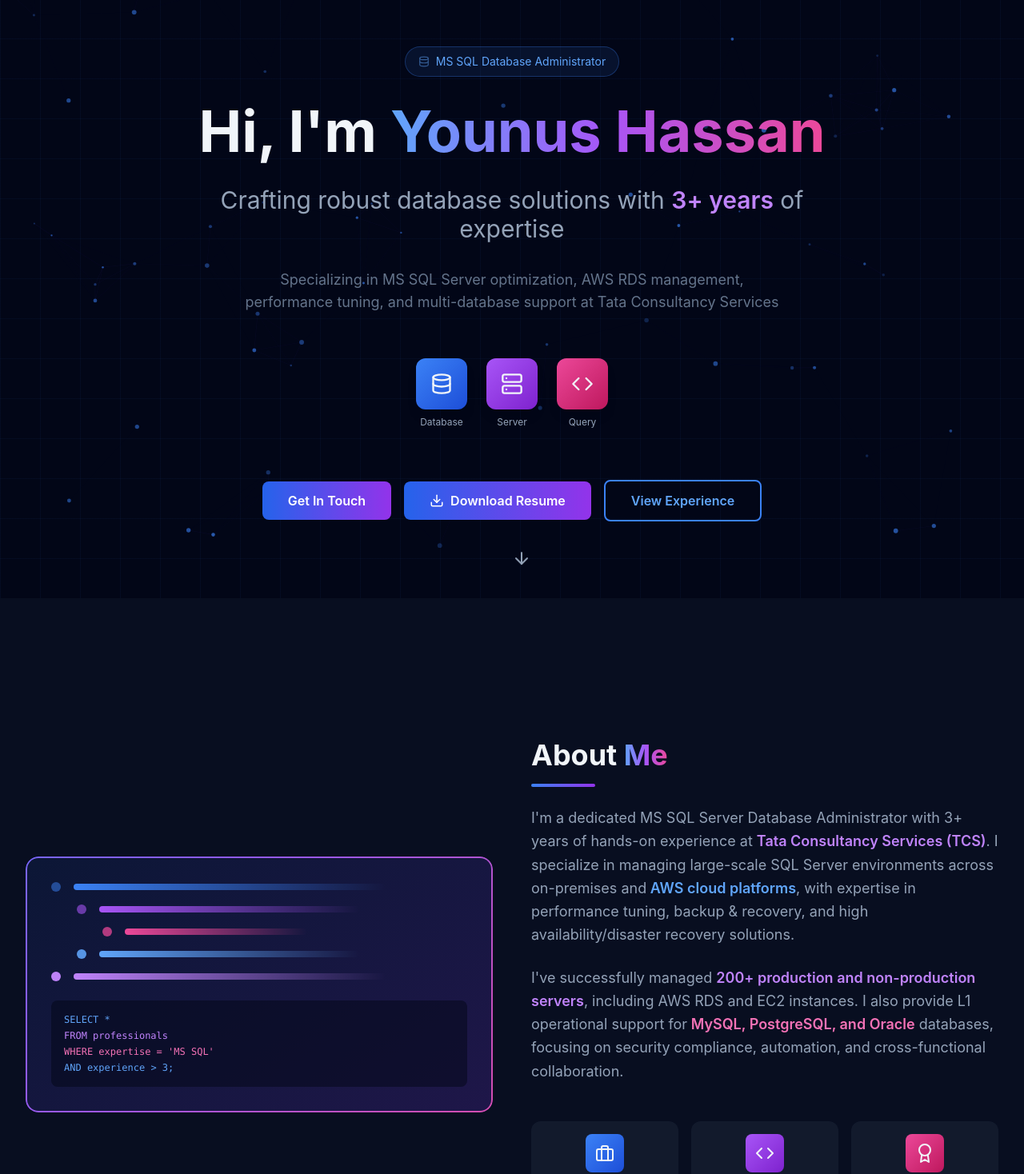
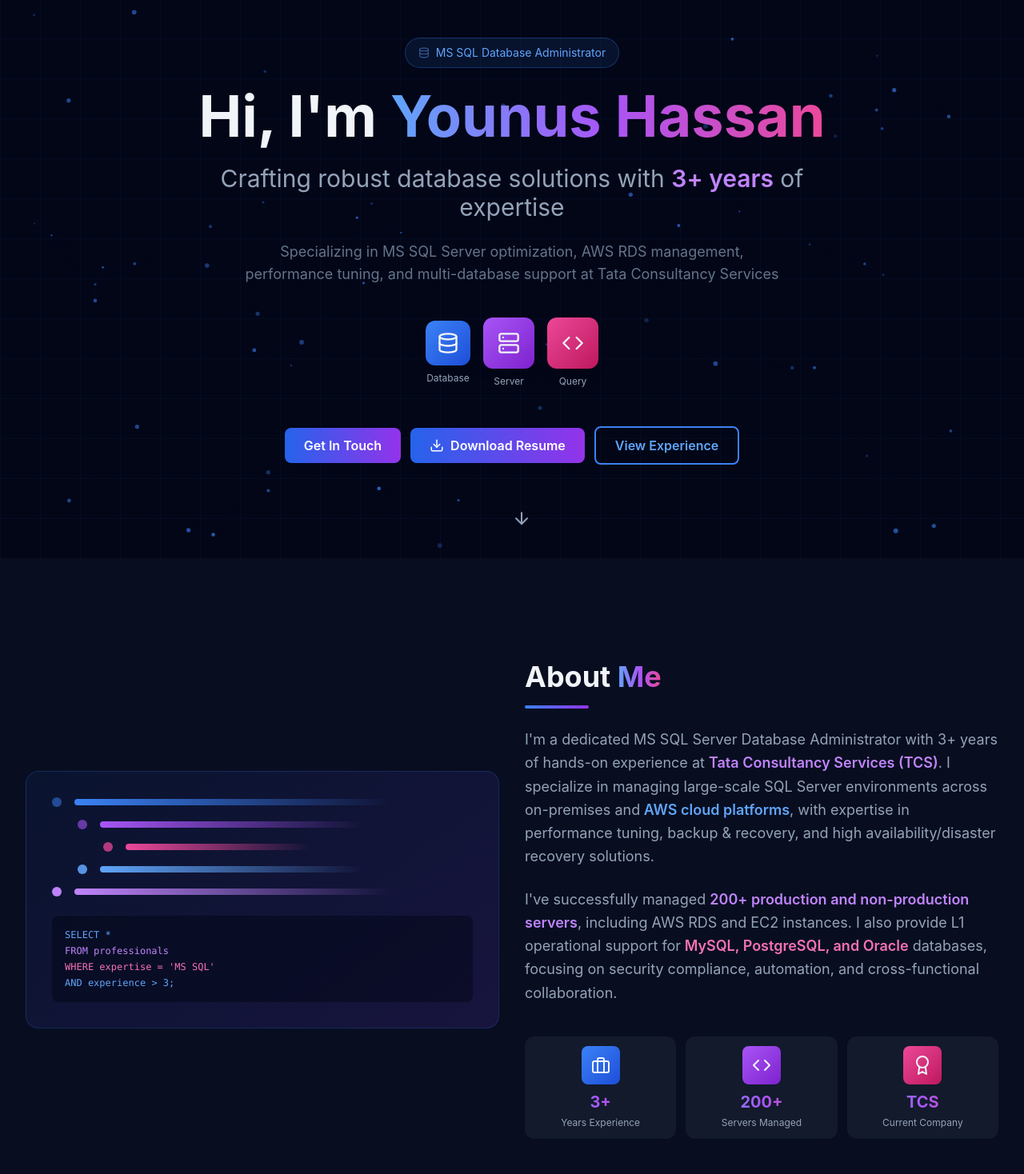
Before and after one commit to yhassan-git-real/younus-hassan-portfolio, a React (Vite) app: page / in a window 1280 px wide. Shown: the part 102-1570 px from the top of the page at 80% size. Built offline with nearby package versions, Linux system fonts and the light colour scheme.

Commit message:
enhancement

```diff
--- a/src/App.jsx
+++ b/src/App.jsx
@@ -22,7 +22,7 @@ function App() {
       <BackgroundAnimation />
 
       {/* Main Content */}
-      <div className={`relative z-10 transition-opacity duration-1000 ${isLoaded ? 'opacity-100' : 'opacity-0'}`}>
+      <div className={`relative z-10 transition-opacity duration-700 ${isLoaded ? 'opacity-100' : 'opacity-0'}`}>
         <Header />
         <main>
           <Hero />
--- a/src/components/About.jsx
+++ b/src/components/About.jsx
@@ -24,9 +24,9 @@ const About = () => {
   ];
 
   return (
-    <section id="about" className="relative py-20 bg-slate-900/50">
+    <section id="about" className="relative py-16 bg-slate-900/50">
       <div className="section-container">
-        <div className="grid md:grid-cols-2 gap-12 items-center">
+        <div className="grid md:grid-cols-2 gap-8 items-center">
           {/* Left Column - Image/Illustration */}
           <div className="relative">
             <div className="relative gradient-border p-8 rounded-2xl">
@@ -91,11 +91,11 @@ const About = () => {
             </p>
 
             {/* Stats Grid */}
-            <div className="grid grid-cols-3 gap-4 pt-6">
+            <div className="grid grid-cols-3 gap-3 pt-4">
               {stats.map((stat, index) => (
                 <div
                   key={index}
-                  className="text-center p-4 rounded-xl bg-slate-800/50 hover:bg-slate-800 transition-all duration-300 hover:scale-105"
+                  className="text-center p-3 rounded-xl bg-slate-800/50 hover:bg-slate-800 transition-all duration-200 hover:scale-[1.02]"
                 >
                   <div className={`inline-flex items-center justify-center w-12 h-12 rounded-lg bg-gradient-to-br ${stat.color} mb-2`}>
                     {stat.icon}
--- a/src/components/Contact.jsx
+++ b/src/components/Contact.jsx
@@ -73,10 +73,10 @@ const Contact = () => {
   ];
 
   return (
-    <section id="contact" className="relative py-20 bg-slate-900/50">
+    <section id="contact" className="relative py-16 bg-slate-900/50">
       <div className="section-container">
         {/* Section Header */}
-        <div className="text-center mb-16">
+        <div className="text-center mb-10">
           <h2 className="text-3xl md:text-4xl font-bold mb-4">
             Get In <span className="gradient-text">Touch</span>
           </h2>
--- a/src/components/Experience.jsx
+++ b/src/components/Experience.jsx
@@ -26,10 +26,10 @@ const Experience = () => {
   ];
 
   return (
-    <section id="experience" className="relative py-20 bg-slate-950">
+    <section id="experience" className="relative py-16 bg-slate-950">
       <div className="section-container">
         {/* Section Header */}
-        <div className="text-center mb-16">
+        <div className="text-center mb-10">
           <h2 className="text-3xl md:text-4xl font-bold mb-4">
             Work <span className="gradient-text">Experience</span>
           </h2>
@@ -49,8 +49,8 @@ const Experience = () => {
               )}
 
               {/* Experience Card */}
-              <div className="gradient-border p-6 md:p-8 hover:scale-[1.02] transition-all duration-300">
-                <div className="flex flex-col md:flex-row md:items-start gap-6">
+              <div className="gradient-border p-5 md:p-6 hover:scale-[1.01] transition-all duration-200">
+                <div className="flex flex-col md:flex-row md:items-start gap-5">
                   {/* Icon */}
                   <div className={`flex-shrink-0 w-12 h-12 rounded-xl bg-gradient-to-br ${exp.color} flex items-center justify-center`}>
                     <FiBriefcase size={24} />
--- a/src/components/Footer.jsx
+++ b/src/components/Footer.jsx
@@ -24,7 +24,7 @@ const Footer = () => {
 
   return (
     <footer className="relative bg-slate-950 border-t border-slate-800">
-      <div className="section-container py-12">
+      <div className="max-w-7xl mx-auto px-4 sm:px-6 lg:px-8 py-10">
         <div className="grid md:grid-cols-3 gap-8 mb-8">
           {/* Brand */}
           <div className="space-y-4">
--- a/src/components/Header.jsx
+++ b/src/components/Header.jsx
@@ -51,7 +51,7 @@ const Header = () => {
               <a
                 key={item.name}
                 href={item.href}
-                className="px-4 py-2 rounded-lg text-slate-300 hover:text-white hover:bg-slate-800/50 transition-all duration-300"
+                className="px-4 py-2 rounded-lg text-slate-300 hover:text-white hover:bg-slate-800/50 transition-all duration-200"
               >
                 {item.name}
               </a>
--- a/src/components/Hero.jsx
+++ b/src/components/Hero.jsx
@@ -3,10 +3,10 @@ import { FiDatabase, FiServer, FiCode, FiArrowDown, FiDownload } from 'react-ico
 
 const Hero = () => {
   return (
-    <section id="home" className="relative min-h-screen flex items-center justify-center pt-16 db-grid-bg">
+    <section id="home" className="relative min-h-screen flex items-center justify-center pt-20 pb-12 db-grid-bg">
       {/* Content */}
-      <div className="section-container text-center">
-        <div className="space-y-8 animate-fade-in">
+      <div className="max-w-6xl mx-auto px-4 sm:px-6 lg:px-8 text-center">
+        <div className="space-y-6 animate-fade-in">
           {/* Badge */}
           <div className="inline-flex items-center space-x-2 px-4 py-2 bg-blue-500/10 border border-blue-500/30 rounded-full text-blue-400 text-sm animate-slide-up">
             <FiDatabase className="animate-pulse" />
@@ -34,9 +34,9 @@ const Hero = () => {
           </p>
 
           {/* Icon Grid */}
-          <div className="flex items-center justify-center gap-6 pt-6">
+          <div className="flex items-center justify-center gap-4 pt-4">
             <div className="group flex flex-col items-center space-y-2">
-              <div className="w-16 h-16 bg-gradient-to-br from-blue-500 to-blue-700 rounded-xl flex items-center justify-center group-hover:scale-110 transition-transform duration-300 shadow-lg">
+              <div className="w-14 h-14 bg-gradient-to-br from-blue-500 to-blue-700 rounded-xl flex items-center justify-center group-hover:scale-105 transition-transform duration-200 shadow-lg">
                 <FiDatabase size={28} />
               </div>
               <span className="text-xs text-slate-400">Database</span>
@@ -56,7 +56,7 @@ const Hero = () => {
           </div>
 
           {/* CTA Buttons */}
-          <div className="flex flex-col sm:flex-row items-center justify-center gap-4 pt-8">
+          <div className="flex flex-col sm:flex-row items-center justify-center gap-3 pt-6">
             <a href="#contact" className="btn-primary">
               Get In Touch
             </a>
--- a/src/index.css
+++ b/src/index.css
@@ -29,7 +29,7 @@
 
 @layer components {
   .section-container {
-    @apply max-w-7xl mx-auto px-4 sm:px-6 lg:px-8 py-16 md:py-24;
+    @apply max-w-7xl mx-auto px-4 sm:px-6 lg:px-8 py-12 md:py-16;
   }
 
   .gradient-text {
@@ -41,15 +41,15 @@
   }
 
   .btn-primary {
-    @apply px-8 py-3 bg-gradient-to-r from-blue-600 to-purple-600 rounded-lg font-semibold
-           text-white transition-all duration-300 hover:from-blue-700 hover:to-purple-700
-           hover:shadow-lg hover:scale-105 active:scale-95;
+    @apply px-6 py-2.5 bg-gradient-to-r from-blue-600 to-purple-600 rounded-lg font-semibold
+           text-white transition-all duration-200 hover:from-blue-700 hover:to-purple-700
+           hover:shadow-lg hover:scale-[1.02] active:scale-[0.98];
   }
 
   .btn-outline {
-    @apply px-8 py-3 border-2 border-blue-500 rounded-lg font-semibold text-blue-400
-           transition-all duration-300 hover:bg-blue-500/10 hover:border-blue-400
-           hover:scale-105 active:scale-95;
+    @apply px-6 py-2.5 border-2 border-blue-500 rounded-lg font-semibold text-blue-400
+           transition-all duration-200 hover:bg-blue-500/10 hover:border-blue-400
+           hover:scale-[1.02] active:scale-[0.98];
   }
 }
 
@@ -94,8 +94,15 @@
 
 .gradient-border {
   position: relative;
-  background: linear-gradient(145deg, rgba(30, 58, 138, 0.2), rgba(124, 58, 237, 0.2));
+  background: linear-gradient(145deg, rgba(30, 58, 138, 0.15), rgba(124, 58, 237, 0.15));
   border-radius: 1rem;
+  border: 1px solid rgba(59, 130, 246, 0.2);
+  transition: all 0.3s ease;
+}
+
+.gradient-border:hover {
+  border-color: rgba(139, 92, 246, 0.4);
+  background: linear-gradient(145deg, rgba(30, 58, 138, 0.25), rgba(124, 58, 237, 0.25));
 }
 
 .gradient-border::before {
@@ -106,15 +113,20 @@
   right: 0;
   bottom: 0;
   border-radius: 1rem;
-  padding: 2px;
+  padding: 1px;
   background: linear-gradient(135deg, #3b82f6, #8b5cf6, #ec4899);
   -webkit-mask: linear-gradient(#fff 0 0) content-box, linear-gradient(#fff 0 0);
   -webkit-mask-composite: xor;
+  mask: linear-gradient(#fff 0 0) content-box, linear-gradient(#fff 0 0);
   mask-composite: exclude;
-  animation: gradient-rotate 3s ease infinite;
-  background-size: 200% 200%;
+  opacity: 0;
+  transition: opacity 0.3s ease;
   pointer-events: none;
   z-index: 0;
+}
+
+.gradient-border:hover::before {
+  opacity: 0.6;
 }
 
 .gradient-border > * {
--- a/tailwind.config.js
+++ b/tailwind.config.js
@@ -41,28 +41,28 @@ export default {
         'card-gradient': 'linear-gradient(145deg, rgba(30, 58, 138, 0.1), rgba(124, 58, 237, 0.1))',
       },
       animation: {
-        'fade-in': 'fadeIn 0.6s ease-in-out',
-        'slide-up': 'slideUp 0.6s ease-out',
-        'slide-in': 'slideIn 0.6s ease-out',
+        'fade-in': 'fadeIn 0.5s ease-out',
+        'slide-up': 'slideUp 0.5s ease-out',
+        'slide-in': 'slideIn 0.5s ease-out',
         'float': 'float 3s ease-in-out infinite',
         'pulse-slow': 'pulse 3s cubic-bezier(0.4, 0, 0.6, 1) infinite',
       },
       keyframes: {
         fadeIn: {
-          '0%': { opacity: '0' },
-          '100%': { opacity: '1' },
+          '0%': { opacity: '0', transform: 'translateY(10px)' },
+          '100%': { opacity: '1', transform: 'translateY(0)' },
         },
         slideUp: {
-          '0%': { transform: 'translateY(20px)', opacity: '0' },
+          '0%': { transform: 'translateY(15px)', opacity: '0' },
           '100%': { transform: 'translateY(0)', opacity: '1' },
         },
         slideIn: {
-          '0%': { transform: 'translateX(-20px)', opacity: '0' },
+          '0%': { transform: 'translateX(-15px)', opacity: '0' },
           '100%': { transform: 'translateX(0)', opacity: '1' },
         },
         float: {
           '0%, 100%': { transform: 'translateY(0px)' },
-          '50%': { transform: 'translateY(-20px)' },
+          '50%': { transform: 'translateY(-10px)' },
         },
       },
     },
```
Also changed, not shown: src/components/Projects.jsx (+5 -5 lines), src/components/Skills.jsx (+6 -6 lines).
